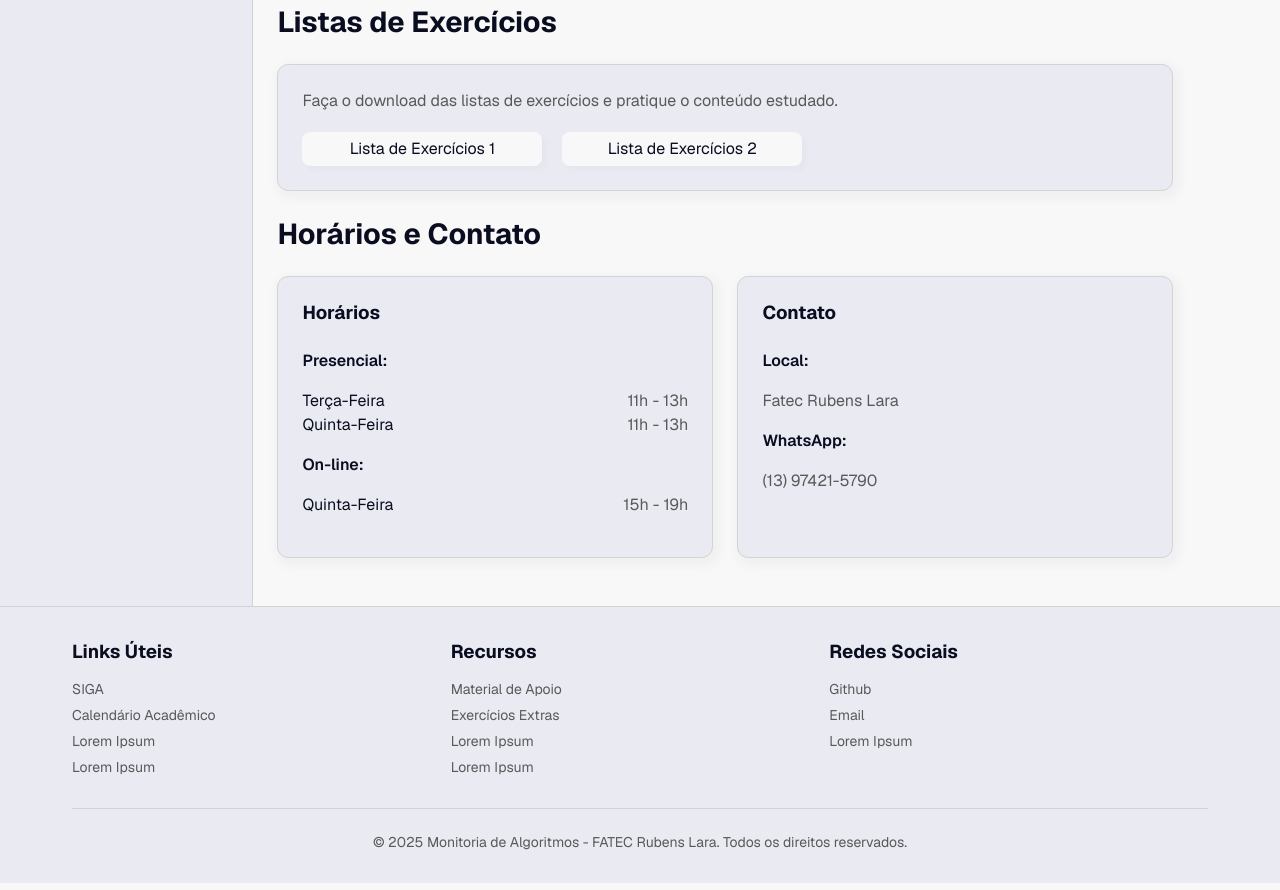
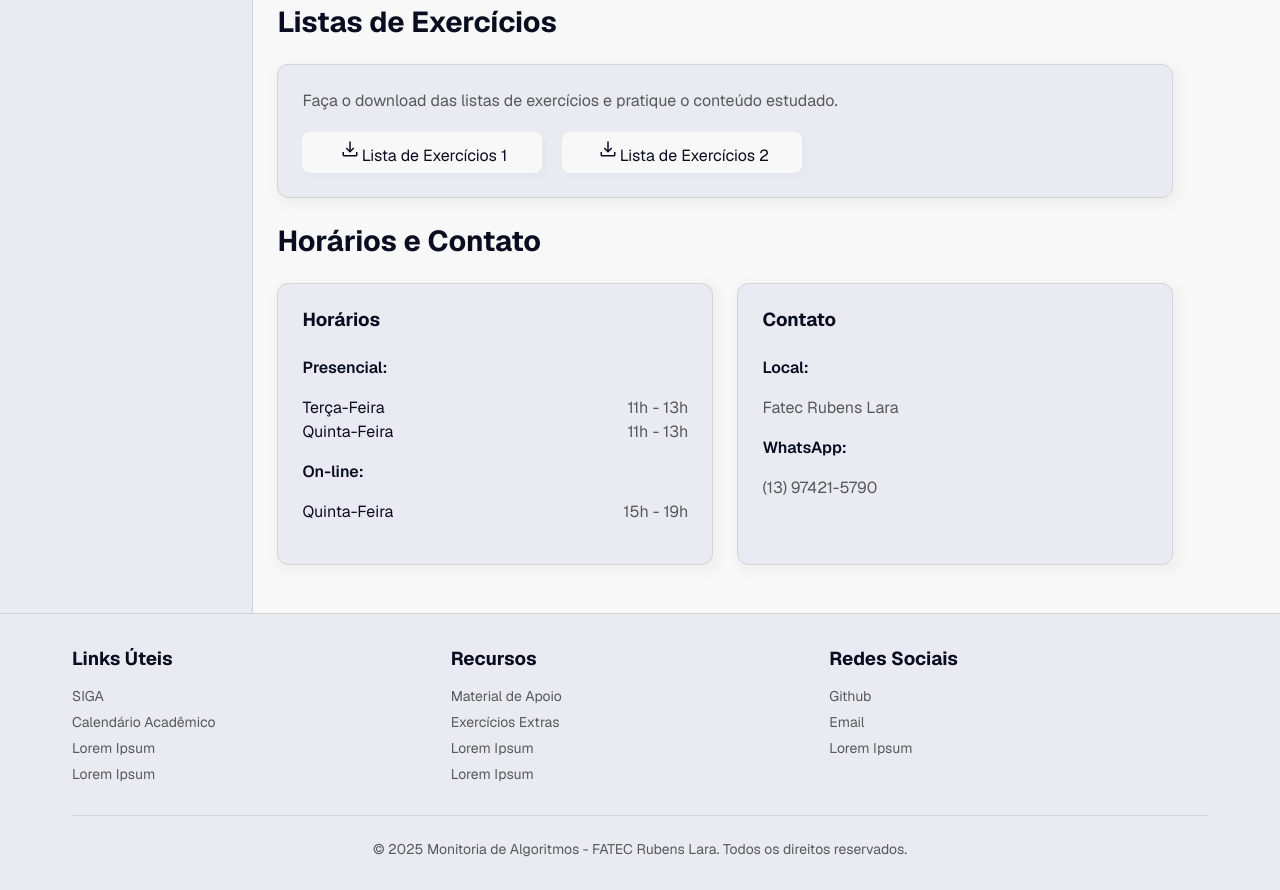
Before and after one commit to leandrooliss/site-monitoria, a plain HTML site: page index.html in a window 1280 px wide. Shown: the part 1476-2366 px from the top of the page. Drawn offline with nearby package versions, Linux system fonts and the light colour scheme.

Commit message:
refactor: adiciona imagens na lista de exercícios
Adiciona ícone de download na seção da lista de exercícios.

```diff
--- a/index.html
+++ b/index.html
@@ -114,8 +114,8 @@ FIM PROCEDIMENTO</code>
                 <h2>Listas de Exercícios</h2>
                 <article>
                     <p>Faça o download das listas de exercícios e pratique o conteúdo estudado.</p>
-                    <a href="#" download>Lista de Exercícios 1</a>
-                    <a href="#" download>Lista de Exercícios 2</a>
+                    <a href="#" download><img src="img/download-preto.svg" alt="Ícone de download"/>Lista de Exercícios 1</a>
+                    <a href="#" download><img src="img/download-preto.svg" alt="Ícone de download"/>Lista de Exercícios 2</a>
                 </article>
             </section>
             <section class="conteudo__horario">
```
